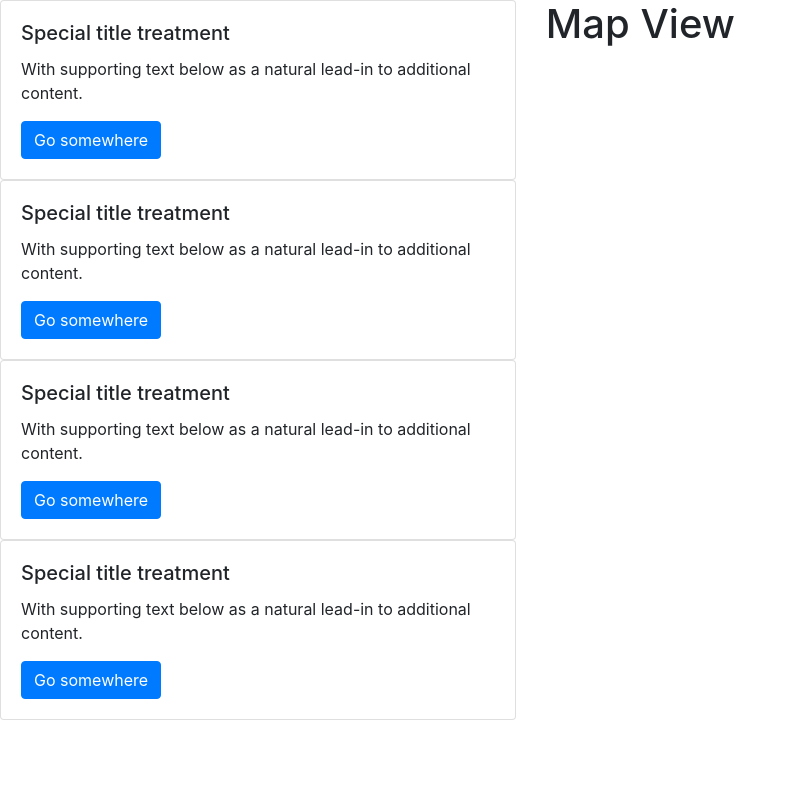
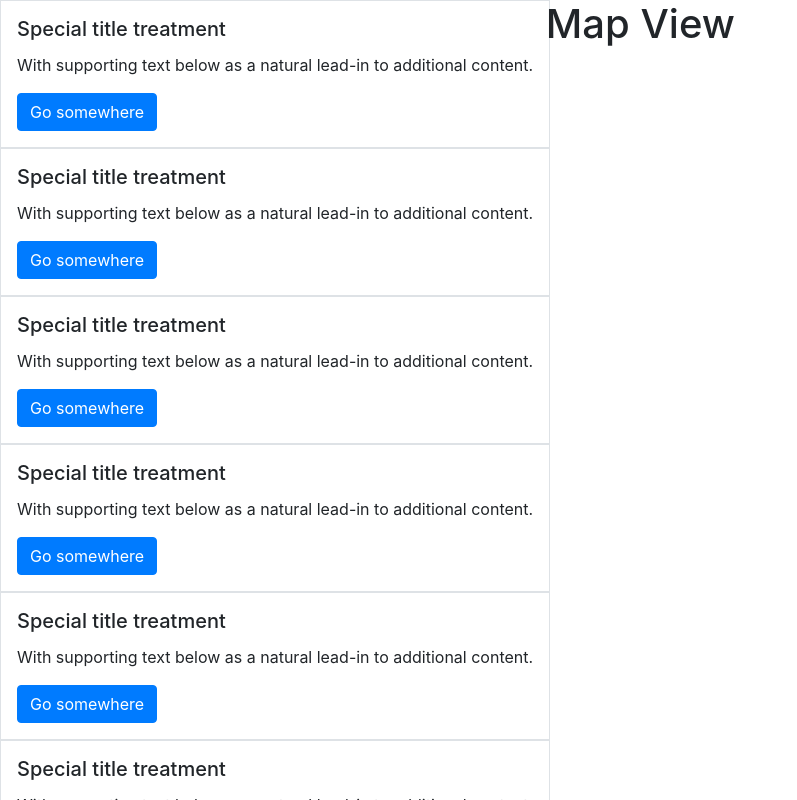
Before and after one commit to ruiqimao/sps-spring21-team6, a React (Create React App) app in the folder client/: page / in a window 1280 px wide. Shown: the whole page, without its empty margins (0-797 px from the left). Built offline with nearby package versions, Linux system fonts and the light colour scheme.

Commit message:
Created static scrollbar for Sideview

```diff
--- a/client/src/components/ListItem.js
+++ b/client/src/components/ListItem.js
@@ -2,12 +2,10 @@ import React from 'react'
 
 function ListItem() {
     return (
-        <div class="card">
-            <div class="card-body">
+        <div class="border p-3">
                 <h5 class="card-title">Special title treatment</h5>
                 <p class="card-text">With supporting text below as a natural lead-in to additional content.</p>
                 <a class="btn btn-primary">Go somewhere</a>
-            </div>
         </div>
     )
 }
--- a/client/src/components/SideView.js
+++ b/client/src/components/SideView.js
@@ -1,9 +1,14 @@
 import React from 'react'
 import ListItem from './ListItem'
+import "./styles/SideView.css"
 
 function SideView() {
     return (
         <div className="SideView">
+            <ListItem />
+            <ListItem />
+            <ListItem />
+            <ListItem />
             <ListItem />
             <ListItem />
             <ListItem />
--- /dev/null
+++ b/client/src/components/styles/SideView.css
@@ -0,0 +1,26 @@
+.SideView {
+    position: fixed;
+    overflow-y: scroll;
+    top: 0;
+    bottom: 0;
+}
+
+/* width */
+::-webkit-scrollbar {
+    width: 10px;
+  }
+
+  /* Track */
+  ::-webkit-scrollbar-track {
+    background: #f1f1f1;
+  }
+
+  /* Handle */
+  ::-webkit-scrollbar-thumb {
+    background: #888;
+  }
+
+  /* Handle on hover */
+  ::-webkit-scrollbar-thumb:hover {
+    background: #555;
+  }
```
Also changed, not shown: client/src/components/Title.js (added, +11 -0 lines).
